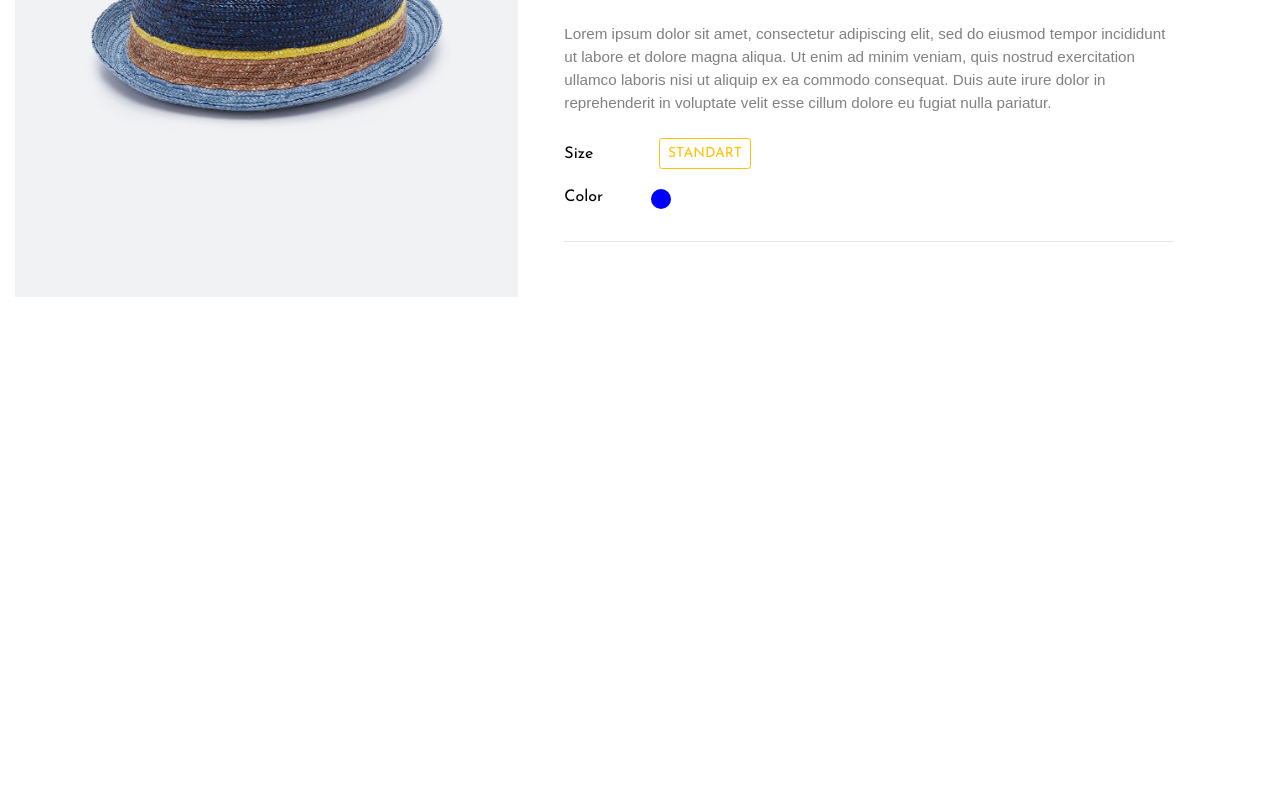
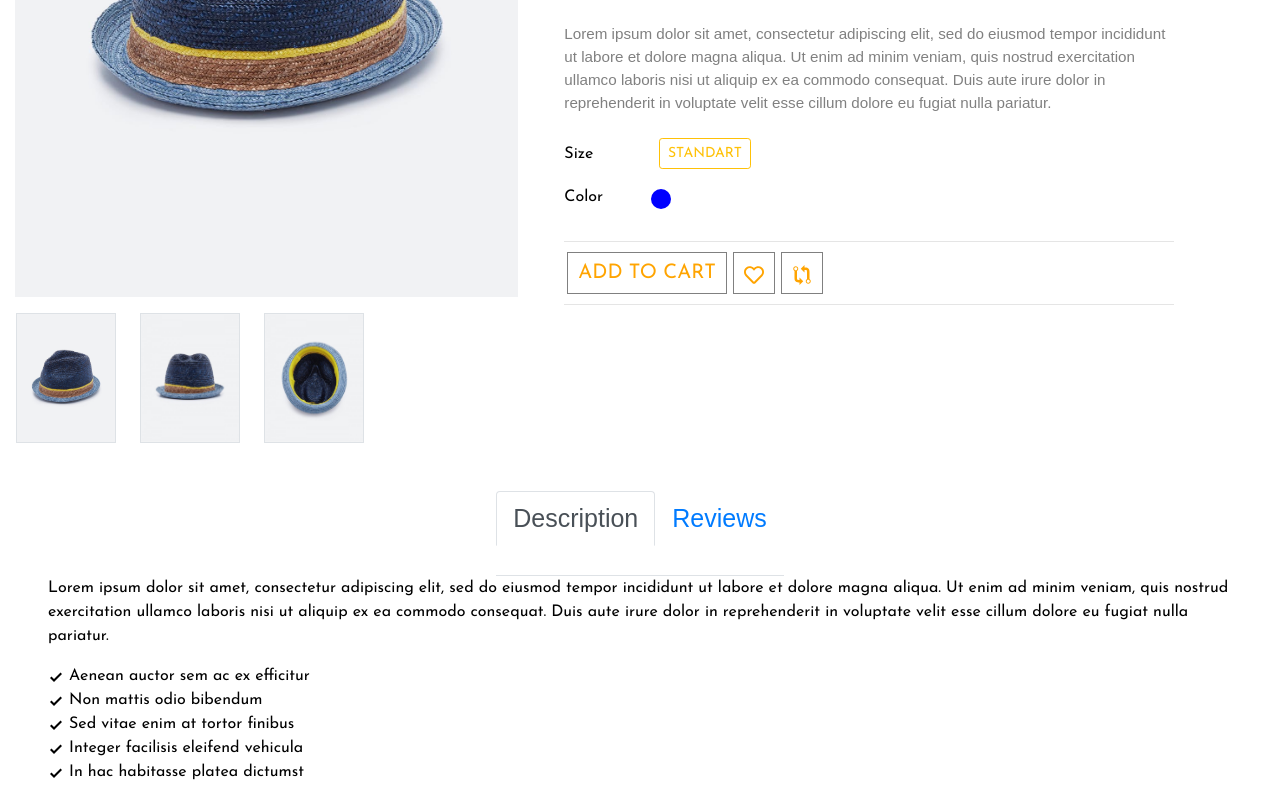
Before and after one commit to HsnAkk/React_Ecommerce_mine, a React (Create React App) app: page /details in a window 1280 px wide. Shown: the part 476-1276 px from the top of the page. Before the commit the page ends 800 px from the top, so only its background shows below. Built offline with nearby package versions, Linux system fonts and the light colour scheme; a web font is replaced by a local one; what react-animations would draw is missing.

Commit message:
fourth commit

```diff
--- a/package.json
+++ b/package.json
@@ -11,7 +11,8 @@
     "react-icons": "^3.8.0",
     "react-router-dom": "^5.1.2",
     "react-scripts": "3.2.0",
-    "styled-components": "^4.4.1"
+    "styled-components": "^4.4.1",
+    "uuid": "^3.3.3"
   },
   "scripts": {
     "start": "react-scripts start",
--- a/src/components/Details.js
+++ b/src/components/Details.js
@@ -4,22 +4,31 @@ import { ProductConsumer } from '../context';
 import Breadcrumbs from '../components/Breadcrumbs';
 import styled, { keyframes } from 'styled-components';
 import { pulse } from 'react-animations';
-import { ButtonToolbar, Button } from 'react-bootstrap';
+import { ButtonToolbar, Button, Tabs, Tab } from 'react-bootstrap';
+import { FaRegHeart } from 'react-icons/fa';
+//import { IoIosArrowUp } from 'react-icons/io';
+//import { IoIosArrowDown } from 'react-icons/io';
+import { IoMdGitCompare } from 'react-icons/io';
+import { GoCheck } from 'react-icons/go';
+
+
 
 class Details extends Component {
 
     state = {
-        mouseOver: false
-    }
-
-    onMouseHandler = () => {
-        this.setState({
-            mouseOver: !this.state.mouseOver
-        })
+        mouseOver: false,
+        changeImage: ''
     }
 
 
+    changeImage = (e) => {
+
+        this.setState({ changeImage: e.target.src})
+    }
+
     render() {
+        const uuidv4 = require('uuid/v4');
+
         return (
 
             <ProductConsumer>
@@ -32,9 +41,16 @@ class Details extends Component {
                             <div className="container-fluid">
                                 <div className="row">
                                     <AnimationDiv className="col-12 col-lg-5 mt-5">
-                                        <img className="img-fluid" src = {img[0]} alt="product" onMouseOver= {this.onMouseHandler} onMouseLeave= {this.onMouseHandler}/>
+                                        <img className="img-fluid" src = {this.state.changeImage ? this.state.changeImage : img[0]} alt="product" width="100%" height="500px"/>
                                         { newItem ? <div className="newItem">new</div> : null }
                                         { discountRate ? <div className="discountItem">{discountRate} % </div> : null }
+                                        <div className="row justify-content-start">
+                                            {img.map(image => (
+                                                img.indexOf(image) === 0 ?
+                                                <img key={uuidv4()} src={image} width="100px" height="130px"  alt="product images" className= "ml-3 mr-2 mt-3 border" onClick={this.changeImage}/> :
+                                                <img key={uuidv4()} src={image} width="100px" height="130px"  alt="product images" className="ml-3 mr-2 mt-3 border" onClick={this.changeImage}/>
+                                            ))}
+                                        </div>
                                     </AnimationDiv>
                                     <div className="col-12 col-lg-6 mt-5 ml-3">
                                         <h1 className="text-capitalize mb-3">{title}</h1>
@@ -46,9 +62,10 @@ class Details extends Component {
 
                                         {delivery[0] ? <h6 className="my-2" style={{color:'grey'}}>Delivery : <span style={{fontSize: '0.9rem', fontFamily: 'var(--subText)'}}> {delivery[1]} to {delivery[2]} {delivery[3]}</span></h6> : null}
 
-                                        <h6 className="my-2" style={{background:'#D4EDDA', display:'inline-block', padding:'3px 7px', color:'green'}}>✔ In Stock</h6>
+                                        {stock ? <h6 className="my-2" style={{background:'#D4EDDA', display:'inline-block', padding:'3px 7px', color:'green'}}>✔ In Stock</h6> : null}
 
                                         <table className="my-4" style={{width: '180px'}}>
+                                            <tbody>
                                                 <tr>
                                                     <td>Brand</td>
                                                     <td><img src={brand} alt="brand" width="50px"height="30px"/> </td>
@@ -57,15 +74,17 @@ class Details extends Component {
                                                     <td>In Stock</td>
                                                     <td style={{color: 'grey',fontSize: '0.9rem', fontFamily: 'var(--subText)'}}>{size.amount[0]} items</td>
                                                 </tr>
+                                            </tbody>
                                         </table>
                                         <p className="my-4" style={{color: 'grey',fontSize: '0.95rem', fontFamily: 'var(--subText)'}}>{description}</p>
                                         <table className="my-4" style={{width: 'auto'}}>
+                                            <tbody>
                                                 <tr className="my-5">
                                                     <td className="pr-5" >Size</td>
                                                     <td>
                                                         <ButtonToolbar>
                                                             { size.size.map(item => (
-                                                            <Button className="mx-2 btn-sm text-uppercase" variant="outline-warning">{ item}</Button>
+                                                                <Button key={uuidv4()} className="mx-2 btn-sm text-uppercase" variant="outline-warning">{ item}</Button>
                                                             ))}
                                                         </ButtonToolbar>
                                                     </td>
@@ -74,16 +93,37 @@ class Details extends Component {
                                                     <td className="pt-2 pr-5">Color</td>
                                                     <td>
                                                         { color.map(item => (
-                                                        <ColorDiv className="pt-2" style={{background: item }}></ColorDiv>
+                                                            <ColorDiv key={uuidv4()} className="pt-2" style={{background: item }}></ColorDiv>
                                                         ))}
                                                     </td>
                                                 </tr>
+                                            </tbody>
                                         </table>
                                         <hr/>
                                         <div>
-
+                                            <ButtonSpan>add to cart</ButtonSpan>
+                                            <ButtonSpan><FaRegHeart /></ButtonSpan>
+                                            <ButtonSpan><IoMdGitCompare /></ButtonSpan>
+                                        </div>
+                                        <hr/>
                                     </div>
                                 </div>
+                                <div className="row justify-content-center mt-5 px-5">
+                                    <Tabs defaultActiveKey="description" style={{fontSize: '25px', paddingBottom:'30px', fontFamily: 'var(--subText)', fontColor: 'red'}}>
+                                        <Tab eventKey="description" title="Description">
+                                            <div>
+                                                <p>{description}</p>
+                                                <ul>
+                                                    {details.map(item => (
+                                                        <li key={uuidv4()} style={{listStyleType: 'none'}}><GoCheck /> {item}</li>
+                                                    ))}
+                                                </ul>
+                                            </div>
+                                        </Tab>
+                                        <Tab eventKey="reviews" title="Reviews">
+                                            <p>{description}</p>
+                                        </Tab>
+                                    </Tabs>
                                 </div>
                             </div>
                         </>
@@ -94,7 +134,7 @@ class Details extends Component {
     }
 }
 
-const Animation = keyframes`${pulse}`;
+//const Animation = keyframes`${pulse}`;
 
 const AnimationDiv = styled.div`
     position: relative;
@@ -141,4 +181,21 @@ const ColorDiv = styled.div`
 
 `;
 
+const ButtonSpan = styled.span`
+height: 40px;
+padding: 10px;
+border: 1px solid grey;
+text-transform: uppercase;
+margin:3px;
+color: var(--mainYellow);
+font-size: 20px;
+&:hover {
+    color: black;
+    background: var(--mainYellow);
+    border: none;
+}
+`;
+
+
+
 export default Details;
--- a/src/context.js
+++ b/src/context.js
@@ -32,7 +32,6 @@ class ProductProvider extends Component {
         });
 
         let featuredProducts = tempProducts.filter(product => product.featured === true);
-
 
         this.setState( () => {
             return {products: tempProducts,
--- a/src/data.js
+++ b/src/data.js
@@ -343,7 +343,7 @@ export const storeProducts = [
         tax: "excluded",
         stock: true,
         delivery: [true, 1, 3, 'days'],
-        img: ["/img/12/main.jpg", "/img/12/main2.jpg", "/img/12/1.jpg", "/img/12/2.jpg"],
+        img: ["/img/12/main.jpg", "/img/12/main2.jpg", "/img/12/1.jpg"],
         description: 'Lorem ipsum dolor sit amet, consectetur adipiscing elit, sed do eiusmod tempor incididunt ut labore et dolore magna aliqua. Ut enim ad minim veniam, quis nostrud exercitation ullamco laboris nisi ut aliquip ex ea commodo consequat. Duis aute irure dolor in reprehenderit in voluptate velit esse cillum dolore eu fugiat nulla pariatur.',
         details: ["Aenean auctor sem ac ex efficitur", "Non mattis odio bibendum", "Sed vitae enim at tortor finibus", "Integer facilisis eleifend vehicula", "In hac habitasse platea dictumst"],
         newItem: true,
@@ -369,7 +369,7 @@ export const detailProduct = {
                                 tax: "excluded",
                                 stock: true,
                                 delivery: [true, 1, 3, 'days'],
-                                img: ["/img/12/main.jpg", "/img/12/main2.jpg", "/img/12/1.jpg", "/img/12/2.jpg"],
+                                img: ["/img/12/main.jpg", "/img/12/main2.jpg", "/img/12/1.jpg"],
                                 description: 'Lorem ipsum dolor sit amet, consectetur adipiscing elit, sed do eiusmod tempor incididunt ut labore et dolore magna aliqua. Ut enim ad minim veniam, quis nostrud exercitation ullamco laboris nisi ut aliquip ex ea commodo consequat. Duis aute irure dolor in reprehenderit in voluptate velit esse cillum dolore eu fugiat nulla pariatur.',
                                 details: ["Aenean auctor sem ac ex efficitur", "Non mattis odio bibendum", "Sed vitae enim at tortor finibus", "Integer facilisis eleifend vehicula", "In hac habitasse platea dictumst"],
                                 newItem: true,
```
Lines whose indentation alone changed are shown as unchanged.
